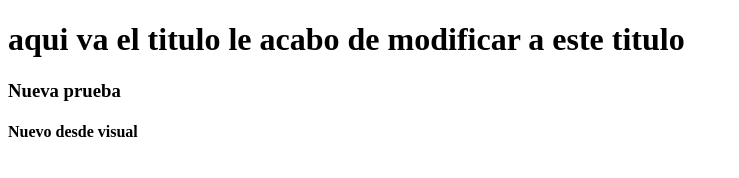
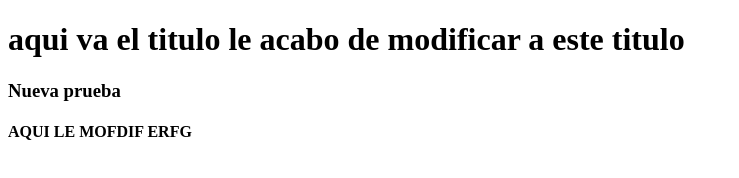
Before and after one commit to FerAlonso21/ProyectoJuegoAnimales, a plain HTML site: page index.html in a window 1280 px wide. Shown: the whole page, without its empty margins (0-739 px from the left). Drawn offline with Linux system fonts and the light colour scheme.

Commit message:
cAMBIO 3

```diff
--- a/index.html
+++ b/index.html
@@ -10,7 +10,7 @@
 <body>
     <h1>aqui va el titulo le acabo de modificar a este titulo </h1>
     <h3>Nueva prueba</h3>
-    <h4>Nuevo desde visual</h4>
+    <h4>AQUI LE MOFDIF ERFG</h4>
     <script src="./js/FuncionesIndex.js"></script>
 </body>
 </html>
```
